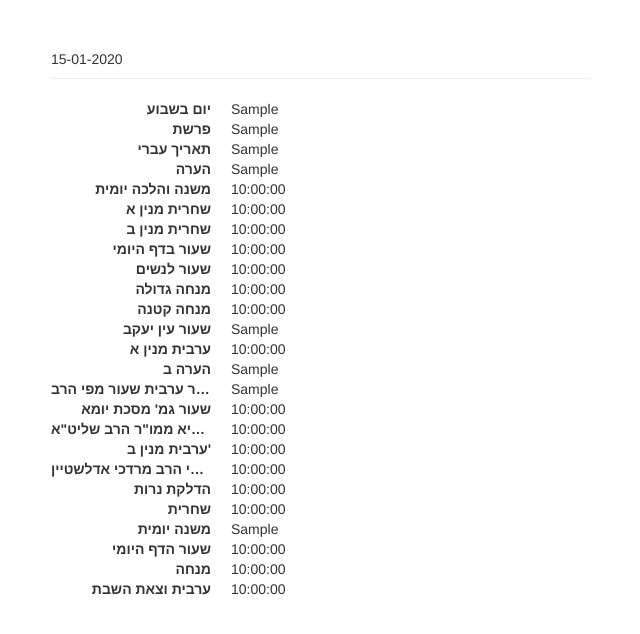
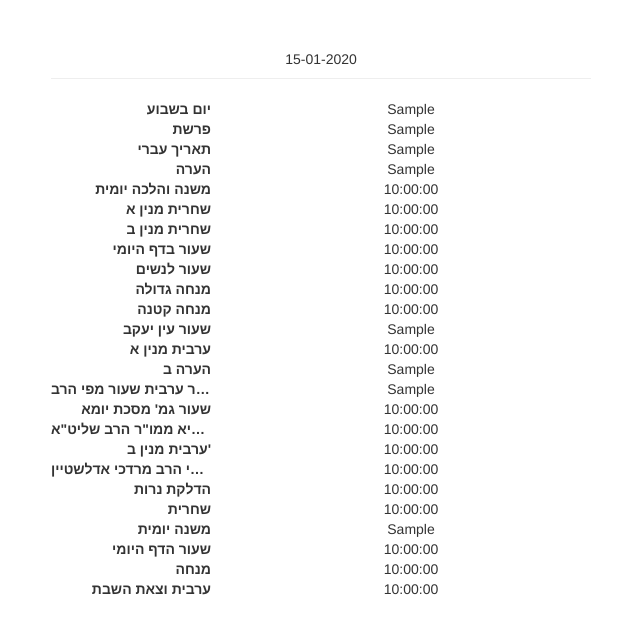
Before and after one commit to Elmtech/scheduler, a Django app: page / in a window 1280 px wide. Shown: the part 51-685 px from the top of the page, without its empty margins (34-674 px from the left). Run offline with Django 3.2, Linux system fonts and the light colour scheme; tables that the repository leaves empty hold one stand-in row (values such as "Sample post"); some libraries are stand-ins or nearby versions.

Commit message:
add commentnts

```diff
--- a/apps/common/templatetags/common.py
+++ b/apps/common/templatetags/common.py
@@ -8,6 +8,8 @@ register = template.Library()
 
 @register.filter
 def get_scheduler_date_fields(instance):
+    # field that shouldn;t be displayed in template
+    # ex.: exclude_fields = ['field_a', 'field_b', 'field_c']
     exclude_fields = ['id', 'field_a', ]
     instance.fields = [(field.verbose_name, field.value_to_string(instance))
                        for field in instance._meta.fields if field.name not in exclude_fields]
--- a/templates/scheduler/home.html
+++ b/templates/scheduler/home.html
@@ -5,7 +5,7 @@
 
 {% block content %}
     {% for date in scheduler_dates %}
-        <div class="col-xs-6">
+        <div class="col-xs-6 text-center">
             <div class="page-header">{{ date }}</div>
             {% with serialized_sheduler=date|get_scheduler_date_fields %}
 			<dl class="dl-horizontal">
```
